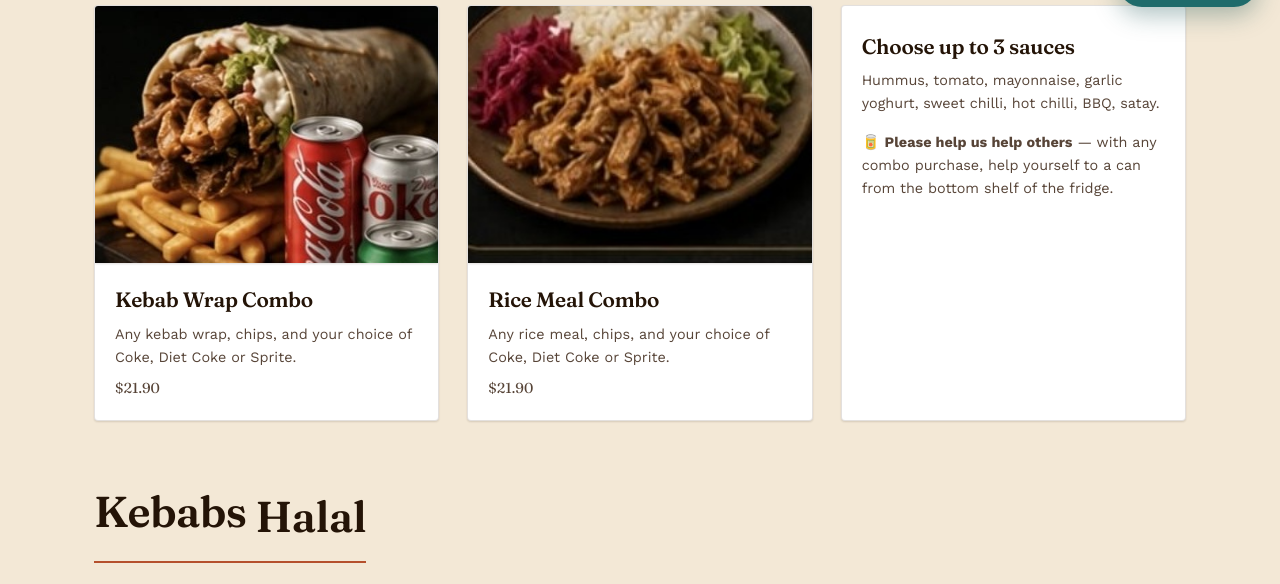
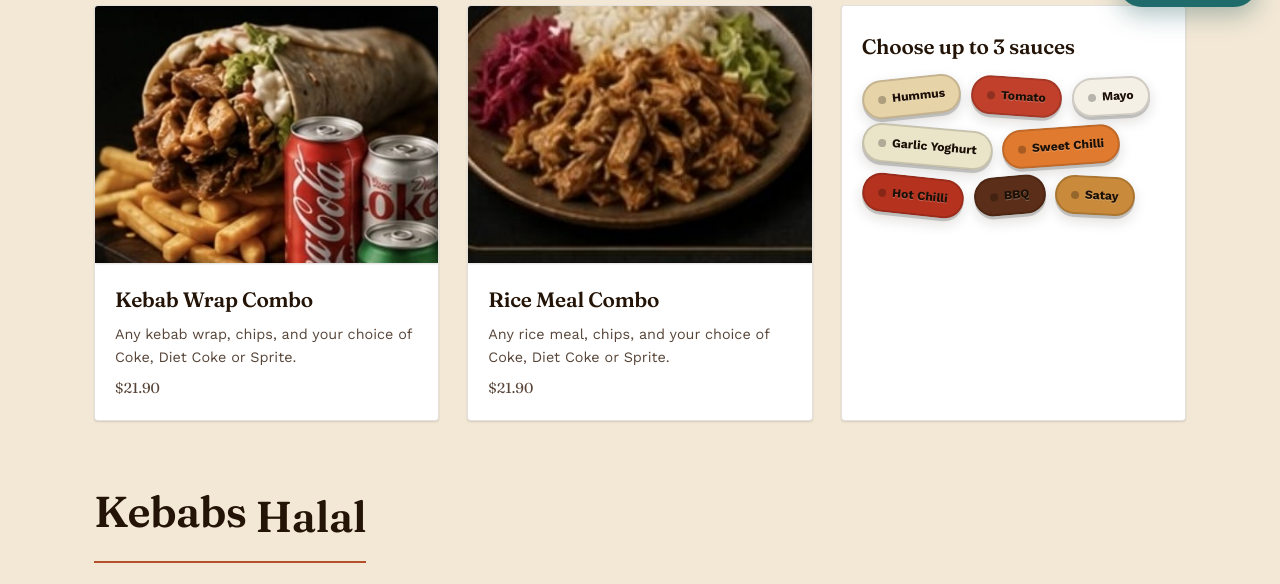
Before and after one commit to almazcafethebest-dotcom-mk/almaz-cafe-website, a plain HTML site: page menu.html in a window 1280 px wide. Shown: the part 771-1355 px from the top of the page. Drawn offline with nearby package versions, Linux system fonts and the light colour scheme.

Commit message:
Add files via upload

```diff
--- a/css/style.css
+++ b/css/style.css
@@ -1627,3 +1627,59 @@ body { animation: page-fade-in 0.4s ease; }
   body { animation: none; }
   .gallery-item img, .visit-photo img { transition: none; }
 }
+
+/* ==========================================================================
+   Sauce stickers
+   ========================================================================== */
+
+.sauce-stickers {
+  display: flex;
+  flex-wrap: wrap;
+  gap: 10px;
+  margin-top: 14px;
+}
+.sauce-sticker {
+  display: inline-flex;
+  align-items: center;
+  gap: 6px;
+  background: var(--sc, var(--gold));
+  color: #1c1006;
+  font-weight: 700;
+  font-size: 0.76rem;
+  padding: 8px 14px;
+  border-radius: 999px;
+  border: 2px solid rgba(0,0,0,0.15);
+  box-shadow: 0 3px 0 rgba(0,0,0,0.18), 0 6px 14px var(--shadow);
+  transform: rotate(var(--rot, 0deg));
+  transition: transform 0.2s ease, box-shadow 0.2s ease;
+  cursor: default;
+  text-shadow: 0 1px 0 rgba(255,255,255,0.25);
+}
+.sauce-sticker::before {
+  content: "";
+  width: 8px; height: 8px;
+  border-radius: 50%;
+  background: rgba(0,0,0,0.25);
+  flex-shrink: 0;
+}
+.sauce-sticker:hover {
+  transform: rotate(0deg) scale(1.12) translateY(-3px);
+  box-shadow: 0 6px 0 rgba(0,0,0,0.18), 0 14px 22px var(--shadow);
+}
+
+/* ==========================================================================
+   3D tilt cards
+   ========================================================================== */
+
+.tilt-card {
+  transform-style: preserve-3d;
+  perspective: 700px;
+  transition: transform 0.15s ease-out, box-shadow 0.2s ease;
+}
+.tilt-card .dish-body, .tilt-card > * { transform: translateZ(0); }
+.tilt-card:hover { box-shadow: 0 22px 40px var(--shadow); }
+
+@media (prefers-reduced-motion: reduce) {
+  .tilt-card { transform: none !important; }
+  .sauce-sticker { transition: none; }
+}
--- a/js/interactive-fx.js
+++ b/js/interactive-fx.js
@@ -32,7 +32,25 @@
   document.addEventListener("DOMContentLoaded", init);
 })();
 
-/* Subtle magnetic pull on primary buttons */
+/* 3D tilt effect for cards — mouse position drives a subtle perspective tilt */
+(function () {
+  function init() {
+    if (window.matchMedia("(pointer: coarse)").matches) return;
+    document.querySelectorAll(".tilt-card").forEach((card) => {
+      card.addEventListener("mousemove", (e) => {
+        const rect = card.getBoundingClientRect();
+        const px = (e.clientX - rect.left) / rect.width - 0.5;
+        const py = (e.clientY - rect.top) / rect.height - 0.5;
+        card.style.transform = `rotateX(${py * -8}deg) rotateY(${px * 10}deg) translateY(-4px)`;
+      });
+      card.addEventListener("mouseleave", () => {
+        card.style.transform = "rotateX(0) rotateY(0) translateY(0)";
+      });
+    });
+  }
+  document.addEventListener("DOMContentLoaded", init);
+})();
+
 (function () {
   function init() {
     if (window.matchMedia("(pointer: coarse)").matches) return;
--- a/menu.html
+++ b/menu.html
@@ -120,7 +120,7 @@
       <div class="menu-group" data-category="combos">
         <h2>Deal Combos — A meal, a drink &amp; chips</h2>
         <div class="grid-3" style="margin-bottom:10px;">
-          <div class="dish-card">
+          <div class="dish-card tilt-card">
             <div class="gallery-item" style="border-radius:0; aspect-ratio:4/3;">
               <img src="images/food-hero-combo.jpg" alt="Kebab wrap, chips and a can of soft drink" style="width:100%; height:100%; object-fit:cover;" />
               <span class="cap">Combo 1</span>
@@ -131,7 +131,7 @@
               <p class="menu-item-price" style="margin-top:8px;">$21.90</p>
             </div>
           </div>
-          <div class="dish-card">
+          <div class="dish-card tilt-card">
             <div class="gallery-item" style="border-radius:0; aspect-ratio:4/3;">
               <img src="images/food-rice-bowl.jpg" alt="Meat, rice and salad plate with a can of soft drink" style="width:100%; height:100%; object-fit:cover;" />
               <span class="cap">Combo 2</span>
@@ -142,11 +142,19 @@
               <p class="menu-item-price" style="margin-top:8px;">$21.90</p>
             </div>
           </div>
-          <div class="dish-card">
+          <div class="dish-card tilt-card">
             <div class="dish-body" style="padding-top:24px;">
               <h3>Choose up to 3 sauces</h3>
-              <p>Hummus, tomato, mayonnaise, garlic yoghurt, sweet chilli, hot chilli, BBQ, satay.</p>
-              <p class="form-note" style="margin-top:16px;">🥫 <strong>Please help us help others</strong> — with any combo purchase, help yourself to a can from the bottom shelf of the fridge.</p>
+              <div class="sauce-stickers">
+                <span class="sauce-sticker" style="--sc:#e7d3a8; --rot:-6deg;">Hummus</span>
+                <span class="sauce-sticker" style="--sc:#c1402b; --rot:4deg;">Tomato</span>
+                <span class="sauce-sticker" style="--sc:#f5f0e6; --rot:-3deg;">Mayo</span>
+                <span class="sauce-sticker" style="--sc:#eae4c9; --rot:5deg;">Garlic Yoghurt</span>
+                <span class="sauce-sticker" style="--sc:#e07a2e; --rot:-4deg;">Sweet Chilli</span>
+                <span class="sauce-sticker" style="--sc:#b5321f; --rot:6deg;">Hot Chilli</span>
+                <span class="sauce-sticker" style="--sc:#5a2e18; --rot:-5deg;">BBQ</span>
+                <span class="sauce-sticker" style="--sc:#c98a3b; --rot:3deg;">Satay</span>
+              </div>
             </div>
           </div>
         </div>
```
Also changed, not shown: index.html (+11 -11 lines).
